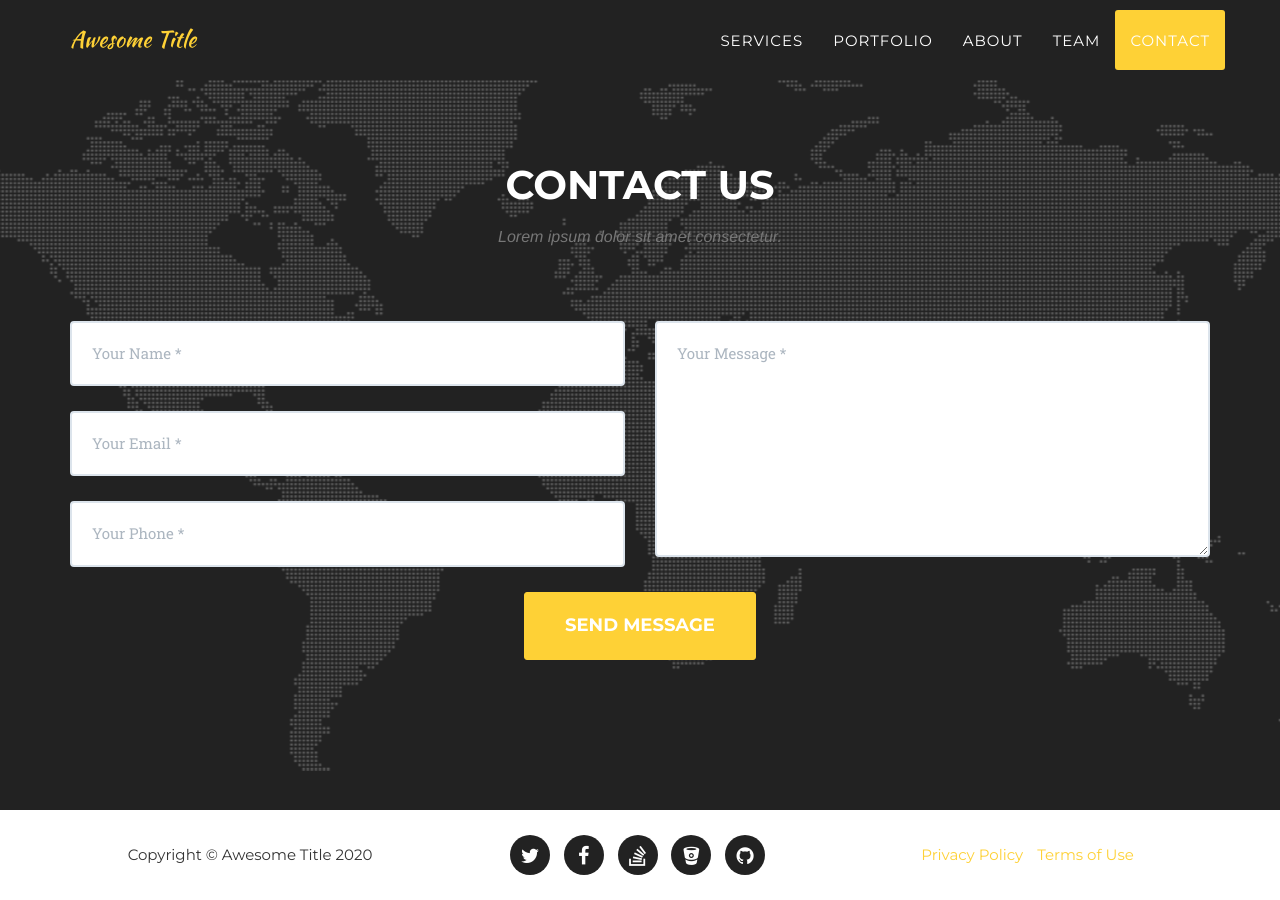
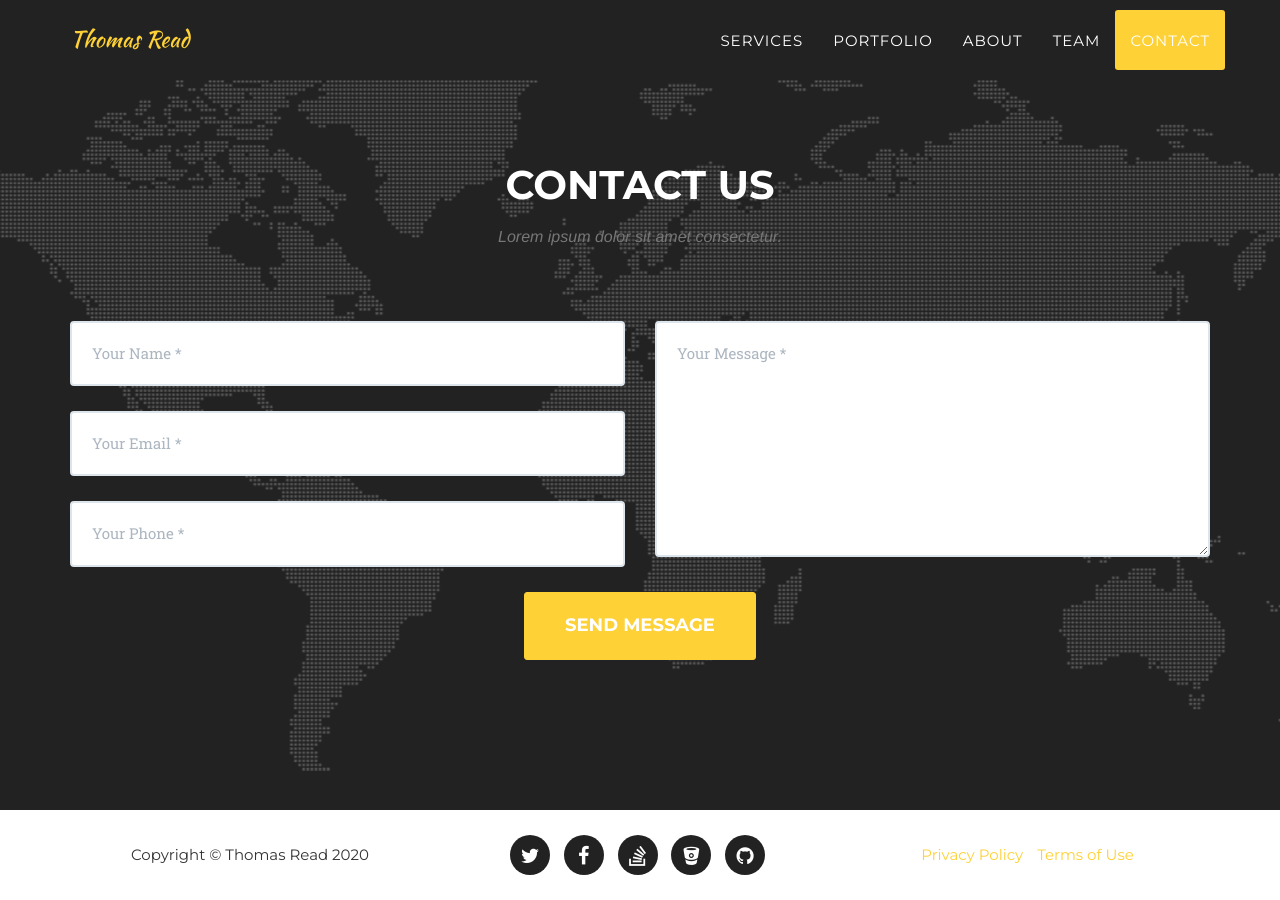
Before and after one commit to Thomasread04/thomasread04.github.io, a Jekyll site: the page built from index.html, in a window 1280 px wide and 900 px high, scrolled down 5636 px. Built offline with Jekyll 4.4.1, drawn with Linux system fonts in a browser that asks for light colours; some web fonts are replaced.

Commit message:
Changed title

```diff
--- a/_config.yml
+++ b/_config.yml
@@ -2,7 +2,7 @@ url: https://thomasread04.github.io
 baseurl:
 
 # Site settings
-title: Awesome Title
+title: Thomas Read
 email: thomasread04@gmail.com
 description: "Write an awesome description for your new site here. You can edit this line in _config.yml. It will appear in your document head meta (for Google search results) and in your feed.xml site description."
 
```
